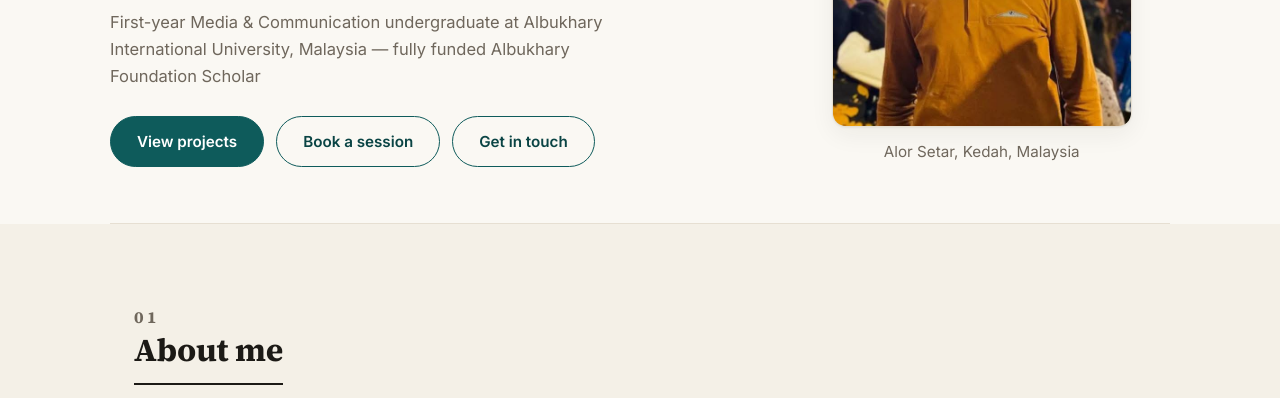
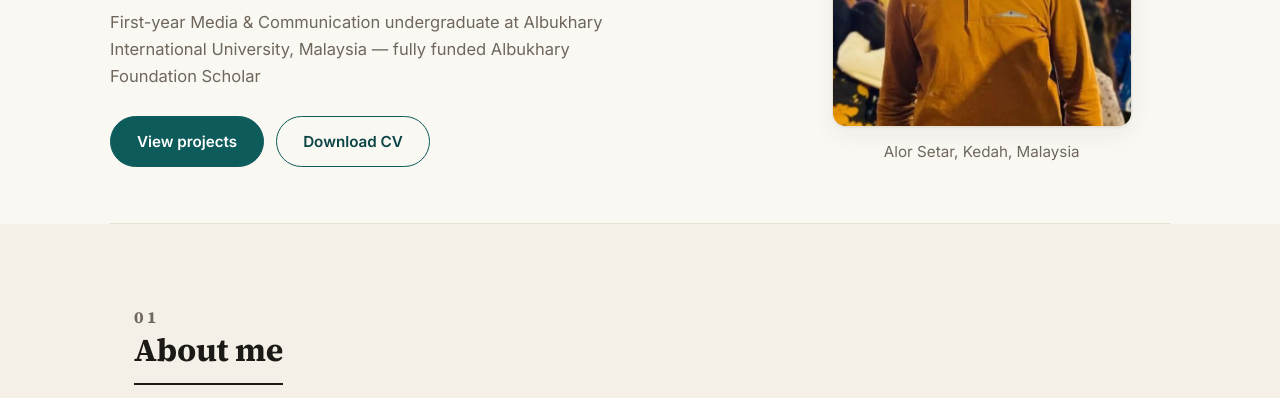
Before and after one commit to withfaisal/withfaisal.github.io, a plain HTML site: page index.html in a window 1280 px wide. Shown: the part 394-792 px from the top of the page. Drawn offline with Linux system fonts and the light colour scheme.

Commit message:
Replace hero buttons with Download CV

```diff
--- a/index.html
+++ b/index.html
@@ -456,8 +456,7 @@
         </p>
         <div class="hero-actions">
           <a class="btn btn-primary" href="#projects">View projects</a>
-          <a class="btn btn-ghost" href="#book">Book a session</a>
-          <a class="btn btn-ghost" href="#contact">Get in touch</a>
+          <a class="btn btn-ghost" href="#cv">Download CV</a>
         </div>
       </div>
       <div class="hero-photo-wrap">
```
